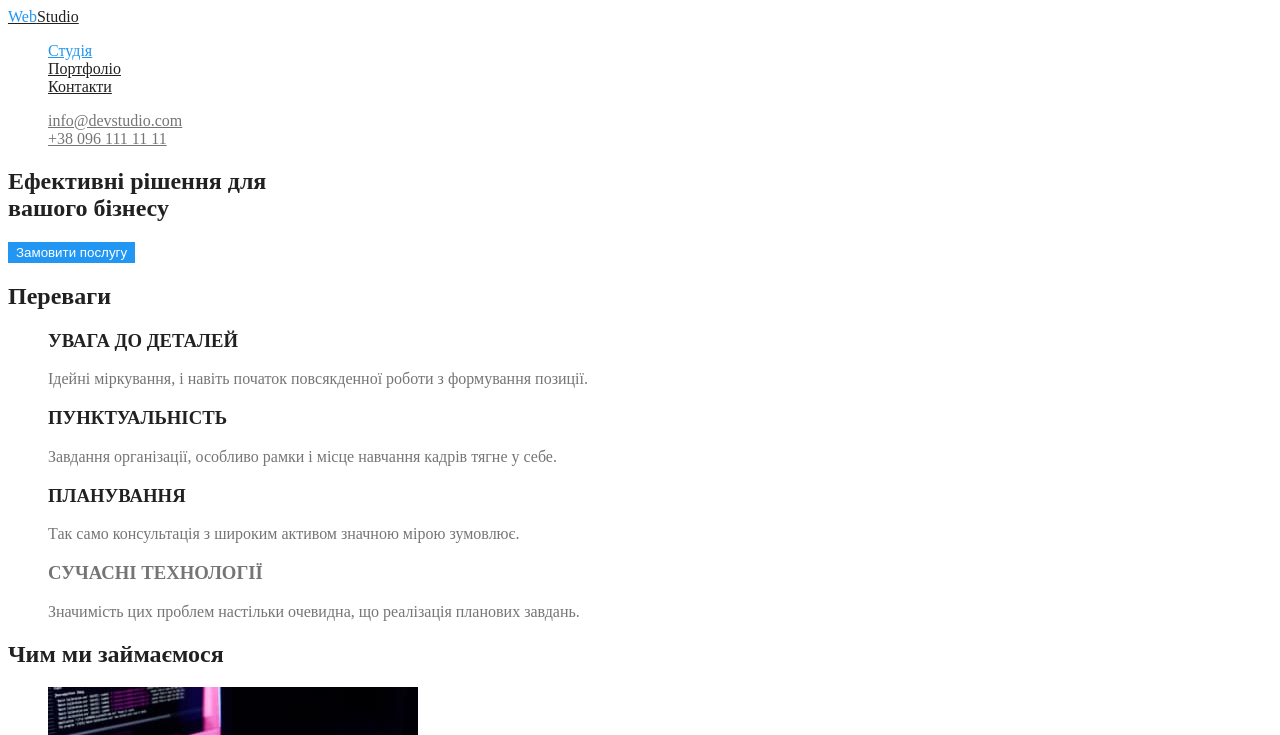
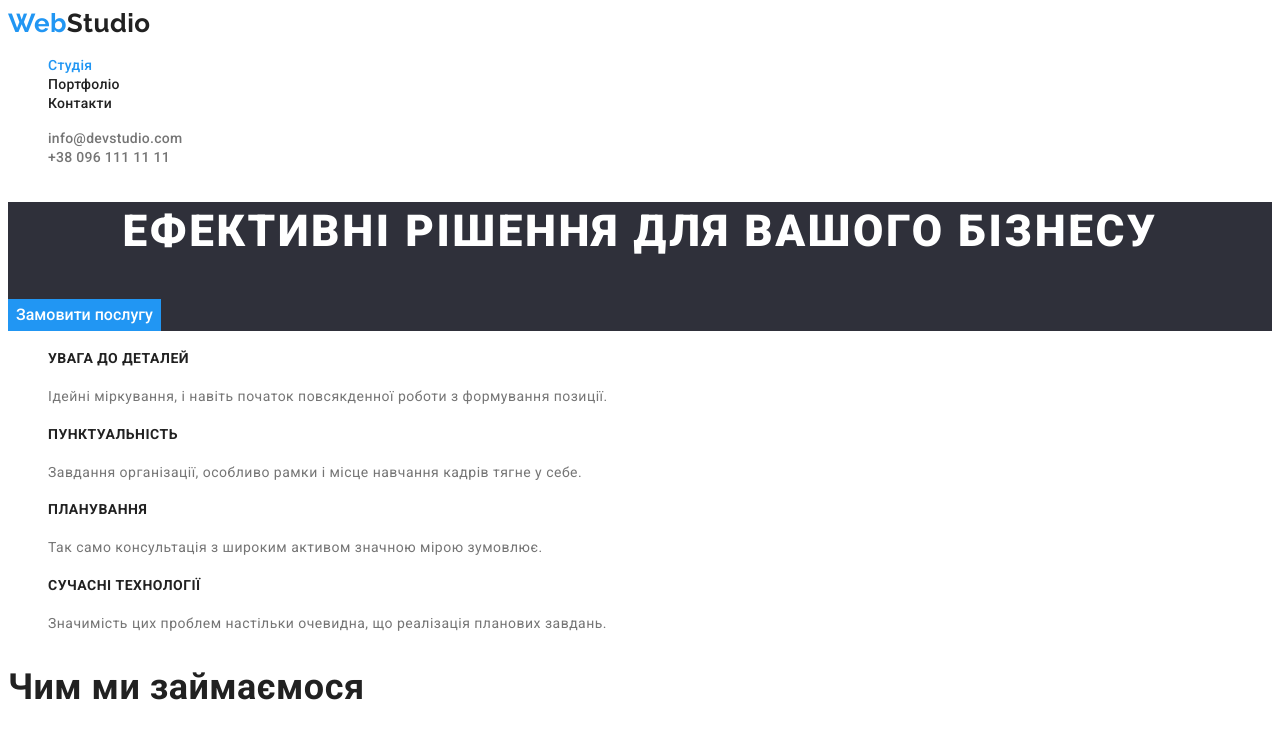
Before and after one commit to KsenyaKoss/goit-markup-hw-02, a plain HTML site: page index.html in a window 1280 px wide. Shown: the top 735 px of the page. Drawn offline with Linux system fonts and the light colour scheme.

Commit message:
Fonts added

```diff
--- a/css/styles.css
+++ b/css/styles.css
@@ -3,11 +3,15 @@
   --title-color: #212121;
   --accent-color: #2196f3;
   --button-text-color: #ffffff;
+  --primary-background-color: #fff;
+  --secondary-background-color: #f5f4fa;
 }
 
 body {
-  background-color: #fff;
+  background-color: var(--primary-background-color);
   color: var(--primary-text-color);
+  font-family: 'Roboto', sans-serif;
+  letter-spacing: 0.03em;
 }
 
 ul {
@@ -18,6 +22,11 @@ ul {
 
 .logo {
   color: var(--title-color);
+  font-family: Raleway, sans-serif;
+  font-weight: 700;
+  font-size: 26px;
+  line-height: 1.19;
+  text-decoration: none;
 }
 
 .logo-part {
@@ -32,7 +41,12 @@ ul {
 /* site-nav */
 
 .site-nav .link {
-  color: #212121;
+  color: var(--title-color);
+  font-weight: 500;
+  font-size: 14px;
+  line-height: 1.14;
+  letter-spacing: 0.02em;
+  text-decoration: none;
 }
 
 .site-nav .link:hover,
@@ -46,6 +60,11 @@ ul {
 
 .auth-nav-list .link {
   color: var(--primary-text-color);
+  font-weight: 500;
+  font-size: 14px;
+  line-height: 1.14px;
+  letter-spacing: 0.02em;
+  text-decoration: none;
 }
 
 .auth-nav-list .link:hover,
@@ -55,27 +74,80 @@ ul {
 
 /* Hero */
 
+.hero {
+  background-color: #2f303a;
+}
+
 .hero-title {
-  color: #212121;
+  color: var(--button-text-color);
+  font-weight: 900;
+  font-size: 44px;
+  line-height: 1.36;
+  text-align: center;
+  letter-spacing: 0.06em;
+  text-transform: uppercase;
 }
 
 .hero-button {
   background-color: var(--accent-color);
   color: var(--button-text-color);
-}
+  font-family: inherit;
+  font-weight: 700;
+  font-size: 16px;
+  line-height: 1.87;
+  letter-spacing: 0.06em;
+  cursor: pointer;
+  }
 
 /* Section */
 
+.visually-hidden {
+  position: absolute;
+  white-space: nowrap;
+  width: 1px;
+  height: 1px;
+  overflow: hidden;
+  border: 0;
+  padding: 0;
+  clip: rect(0 0 0 0);
+  clip-path: inset(50%);
+  margin: -1px;
+}
+
 .section-title {
-  color: #212121;
+  color: var(--title-color);
+  font-weight: 700;
+  font-size: 36px;
+  line-height: 1.17;
 }
 
 .features .title {
-  color: #212121;
+  color: var(--title-color);
+  font-weight: 700;
+  font-size: 14px;
+  line-height: 1.71;
+}
+
+.features .text {
+  color: var(--primary-text-color);
+  font-size: 14px;
+  line-height: 1.71;
+}
+
+.team {
+  background-color: var(--secondary-background-color);
 }
 
 .team-list .title {
   color: var(--title-color);
+  font-weight: 500;
+  font-size: 16px;
+  line-height: 1.19;
+}
+
+.team-list .position {
+  font-size: 16px;
+  line-height: 1.19;
 }
 
 /* Footer */
@@ -92,14 +164,31 @@ ul {
   color: var(--button-text-color);
 }
 
-.address-list .email,
-.address-list .phone {
+.address-list .link {
   color: rgba(255, 255, 255, 0.6);
+  text-decoration: none;
 }
 
-
+.adress-list .link:focus,
+.address-list .link:hover {
+  color: var(--accent-color);
+}
 
 /* PORTFOLIO */
+
+.button {
+  font-family: inherit;
+  font-weight: 500;
+  font-size: 16px;
+  line-height: 1.62;
+  cursor: pointer;
+}
+
+.buttons .button:hover,
+.buttons .button:focus {
+  color: var(--button-text-color);
+  background-color: var(--accent-color);
+}
 
 .button.primary {
   color: var(--button-text-color);
@@ -109,10 +198,19 @@ ul {
 
 .button.secondary {
   color: var(--title-color);
-  background-color: #F5F4FA;
-  border-color: transparent
+  background-color: #f5f4fa;
+  border-color: transparent;
 }
 
 .projects .img-title {
   color: var(--title-color);
+  font-weight: 700;
+  font-size: 18px;
+  line-height: 2;
+  letter-spacing: 0.06em;
 }
+
+.projects .img-discription {
+  font-size: 16px;
+  line-height: 30px;
+}
--- a/index.html
+++ b/index.html
@@ -5,6 +5,10 @@
     <meta http-equiv="X-UA-Compatible" content="IE=edge" />
     <meta name="viewport" content="width=device-width, initial-scale=1.0" />
     <title>Document</title>
+    <link
+      href="https://fonts.googleapis.com/css2?family=Raleway:wght@700&family=Roboto:wght@400;500;700;900&display=swap"
+      rel="stylesheet"
+    />
     <link rel="stylesheet" href="./css/styles.css" />
   </head>
 
@@ -47,41 +51,38 @@
       <!--Hero-->
 
       <section class="hero">
-        <h1 class="hero-title">
-          Ефективні рішення для <br />
-          вашого бізнесу
-        </h1>
+        <h1 class="hero-title">Ефективні рішення для вашого бізнесу</h1>
         <button type="button" class="button primary">Замовити послугу</button>
       </section>
 
       <!--Features-->
 
       <section class="section">
-        <h2 class="section-title">Переваги</h2>
+        <h2 class="visually-hidden">Переваги</h2>
         <ul class="features">
           <li>
             <h3 class="title">УВАГА ДО ДЕТАЛЕЙ</h3>
-            <p>
+            <p class="text">
               Ідейні міркування, і навіть початок повсякденної роботи з
               формування позиції.
             </p>
           </li>
           <li>
             <h3 class="title">ПУНКТУАЛЬНІСТЬ</h3>
-            <p>
+            <p class="text">
               Завдання організації, особливо рамки і місце навчання кадрів тягне
               у себе.
             </p>
           </li>
           <li>
             <h3 class="title">ПЛАНУВАННЯ</h3>
-            <p>
+            <p class="text">
               Так само консультація з широким активом значною мірою зумовлює.
             </p>
           </li>
           <li>
-            <h3 class="feature-title">СУЧАСНІ ТЕХНОЛОГІЇ</h3>
-            <p>
+            <h3 class="title">СУЧАСНІ ТЕХНОЛОГІЇ</h3>
+            <p class="text">
               Значимість цих проблем настільки очевидна, що реалізація планових
               завдань.
             </p>
@@ -108,32 +109,33 @@
       </section>
 
       <!--Our Team-->
-
+      <div class="team">
         <section class="section">
           <h2 class="section-title">Наша команда</h2>
           <ul class="team-list">
             <li>
               <img src="./images/team-1.jpg" alt="Photo1" width="270" />
               <h3 class="title">Ігор Дем'яненко</h3>
-            <p>Product Designer</p>
+              <p class="position">Product Designer</p>
             </li>
             <li>
               <img src="./images/team-2.jpg" alt="Photo2" width="270" />
               <h3 class="title">Ольга Рєпіна</h3>
-            <p>Frontend Developer</p>
+              <p class="position">Frontend Developer</p>
             </li>
             <li>
               <img src="./images/team-3.jpg" alt="Photo3" width="270" />
               <h3 class="title">Микола Тарасов</h3>
-            <p>Marketing</p>
+              <p class="position">Marketing</p>
             </li>
             <li>
               <img src="./images/team-4.jpg" alt="Photo4" width="270" />
               <h3 class="title">Михайло Єрмаков</h3>
-            <p>UI Designer</p>
+              <p class="position">UI Designer</p>
             </li>
           </ul>
         </section>
+      </div>
     </main>
 
     <!--Footer-->
@@ -149,12 +151,12 @@
             <p class="address">м. Київ, пр-т Лесі Українки, 26</p>
           </li>
           <li>
-            <a href="mailto:info@devstudio.com" class="email"
+            <a href="mailto:info@devstudio.com" class="link"
               >info@devstudio.com
             </a>
           </li>
           <li>
-            <a href="tel:+380961111111" class="phone">+38 096 111 11 11 </a>
+            <a href="tel:+380961111111" class="link">+38 096 111 11 11 </a>
           </li>
         </ul>
       </div>
```
Also changed, not shown: portfolio.html (+11 -3 lines). Lines whose indentation alone changed are shown as unchanged.
